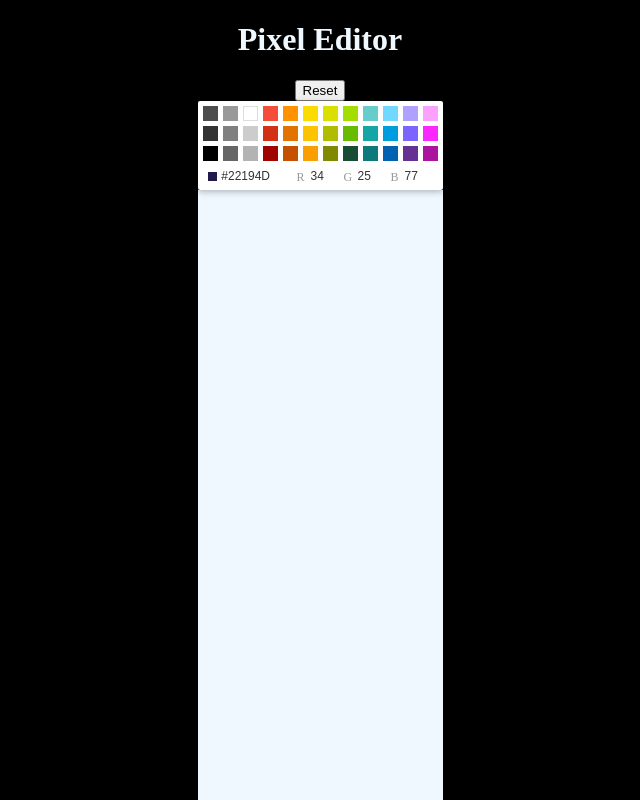
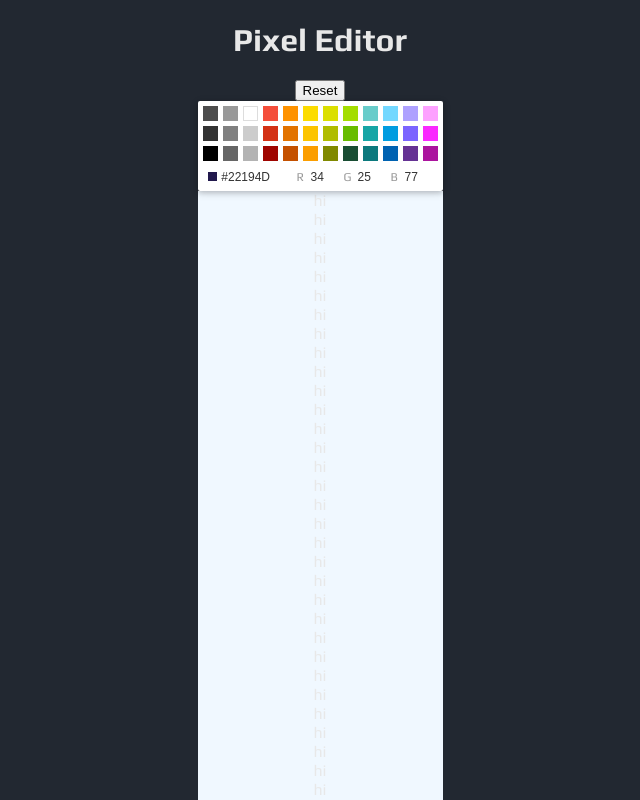
Before and after one commit to karishmashuklaa/pixie, a React (Create React App) app: page / in a window 1280 px wide. Both pictures are taken after a click on the button "Start Drawing". Shown: the top 800 px of the page, without its empty margins (320-960 px from the left). Built offline with nearby package versions, Linux system fonts and the light colour scheme.

Commit message:
Basic styling

```diff
--- a/src/components/Pixel.js
+++ b/src/components/Pixel.js
@@ -32,7 +32,7 @@ const Pixel = ({ selectedColor }) => {
         onMouseEnter={changeColorOnHover}
         onMouseLeave={resetColor}
         >
-           Pixels
+            hi
         </div>
     )
 }
--- a/src/styles/App.scss
+++ b/src/styles/App.scss
@@ -1,15 +1,19 @@
-body ,
+@import "properties.scss";
+@import url("https://fonts.googleapis.com/css2?family=Play:wght@400;700&display=swap");
+
+body,
 html {
   margin: 0;
   padding: 0;
 }
 
 body {
+  background: $black;
+  color: $white;
   display: flex;
   justify-content: center;
   align-items: center;
+  font-family: "Play", sans-serif;
   text-align: center;
   min-width: fit-content;
-    background-color: black;
-    color: #f0f8ff;
 }
--- /dev/null
+++ b/src/styles/_properties.scss
@@ -0,0 +1,4 @@
+$black: #222831;
+$grey: #30475e;
+$white: #e8e8e8;
+$red: #f05454;
--- /dev/null
+++ b/src/styles/drawingPanel.scss
@@ -0,0 +1,9 @@
+#drawingPanel {
+    display: flex;
+    flex-direction: column;
+    align-items: center;
+  }
+
+#pixels {
+    margin-bottom: 2rem;
+  }
--- /dev/null
+++ b/src/styles/editor.scss
@@ -0,0 +1,72 @@
+@import "properties.scss";
+
+#editor {
+  border: 1px solid $red;
+  border-radius: 0.25rem;
+  padding: 1rem 4rem 2rem 4rem;
+  margin-top: 2rem;
+
+  display: flex;
+  flex-direction: column;
+  align-items: center;
+
+  h1 {
+    margin-bottom: 1.5rem;
+  }
+
+  h2 {
+    margin-bottom: 1rem;
+  }
+
+  #options {
+    display: flex;
+    margin-bottom: 3rem;
+    justify-content: center;
+
+    .option {
+      display: flex;
+      flex-direction: column;
+    }
+
+    .panelInput {
+      height: 5rem;
+      width: 5rem;
+      font-size: 2rem;
+      text-align: center;
+      background-color: $black;
+      color: $white;
+      border: 1px solid $grey;
+      border-radius: 0.25rem;
+      margin: 0 1rem 0.5rem 1rem;
+      padding-left: 1rem;
+
+      &:focus {
+        outline: none !important;
+        border-color: $red;
+        box-shadow: 0 0 0.5rem $grey;
+      }
+    }
+  }
+
+  .button {
+    font-size: 1.25rem;
+    background-color: $red;
+    color: $white;
+    padding: 1rem 3rem;
+    border-radius: 0.25rem;
+    text-transform: uppercase;
+    border: 1px solid transparent;
+    transition: background-color 0.2s ease-in-out;
+    margin-bottom: 2rem;
+
+    &:hover {
+      cursor: pointer;
+      background-color: transparent;
+      border-color: $red;
+    }
+  }
+
+  .circle-picker {
+    margin-bottom: 1.5rem !important;
+  }
+}
--- /dev/null
+++ b/src/styles/pixel.scss
@@ -0,0 +1,8 @@
+.pixel {
+    width: 1.5rem;
+    height: 1.5rem;
+
+    &:hover {
+      cursor: pointer;
+    }
+  }
--- /dev/null
+++ b/src/styles/row.scss
@@ -0,0 +1,4 @@
+.row {
+    display: flex;
+    width: fit-content;
+  }
```
Lines whose indentation alone changed are shown as unchanged.
